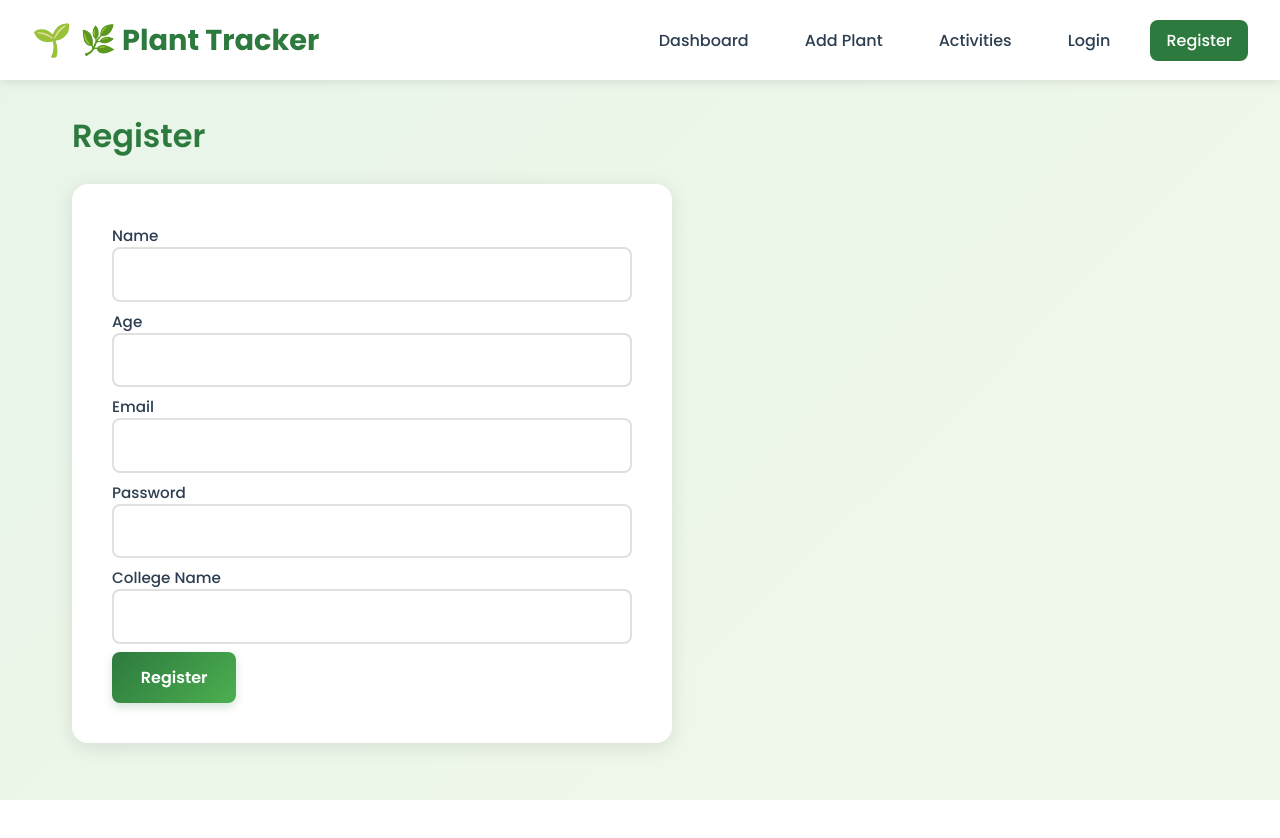
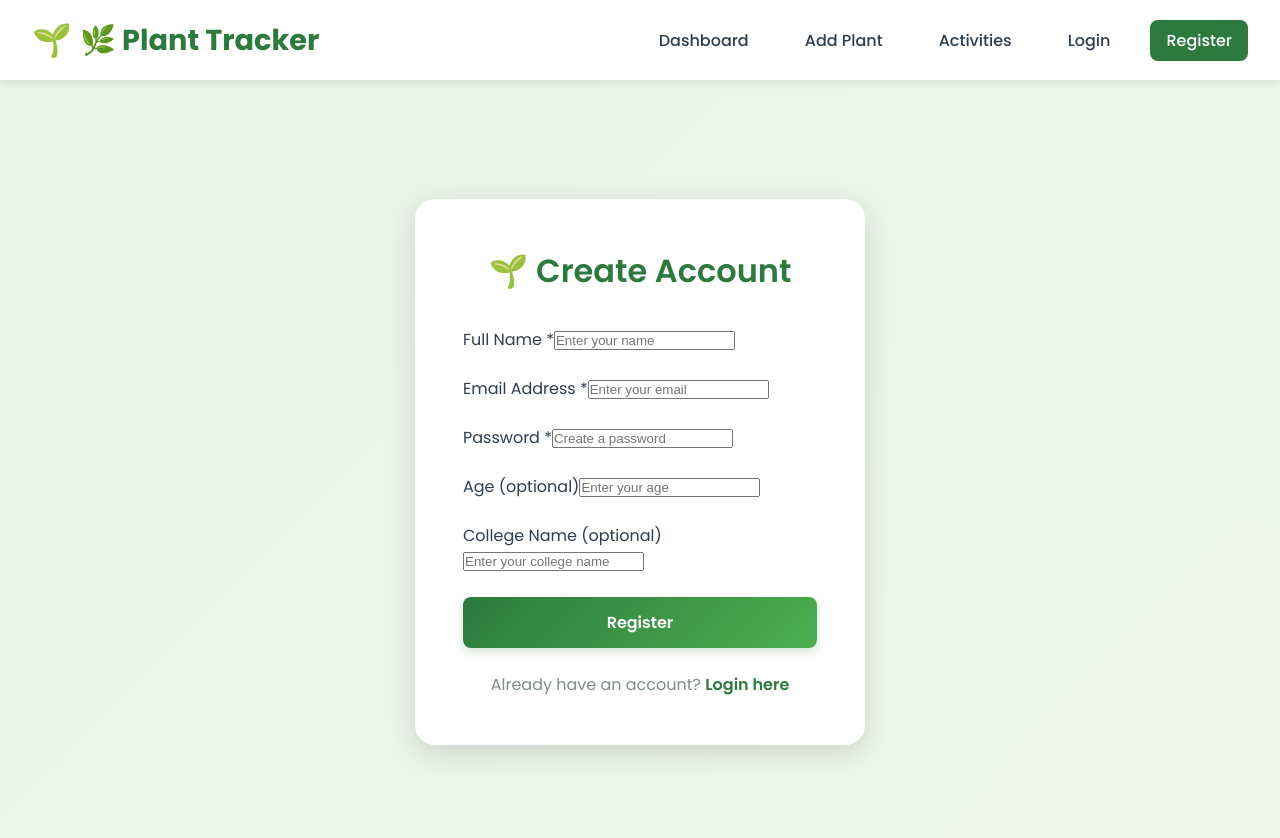
Before and after one commit to deepan-crypto/mern-intern-project, a React (Vite) app in the folder frontend/: page /register in a window 1280 px wide. Shown: the top 838 px of the page. Before the commit the page ends 800 px from the top, so only its background shows below. Built offline with nearby package versions, Linux system fonts and the light colour scheme.

Commit message:
Register

```diff
--- a/frontend/src/pages/Register.jsx
+++ b/frontend/src/pages/Register.jsx
@@ -1,44 +1,126 @@
-import React from 'react';
+// REGISTER PAGE
+// This is where new users create an account
+import React, { useState } from 'react';
+import { Link } from 'react-router-dom';
 
 export default function Register() {
-  const handleSubmit = (e) => {
-    e.preventDefault();
-    const form = e.target;
-    const data = {
-      name: form.name.value,
-      age: Number(form.age.value),
-      email: form.email.value,
-      password: form.password.value,
-      collegeName: form.collegeName.value
-    };
+  // Store all the form data using useState
+  const [name, setName] = useState('');
+  const [email, setEmail] = useState('');
+  const [password, setPassword] = useState('');
+  const [age, setAge] = useState('');
+  const [collegeName, setCollegeName] = useState('');
+  const [error, setError] = useState('');
+  const [loading, setLoading] = useState(false);
 
-    fetch('http://localhost:5000/api/register', {
+  // This function runs when user submits the registration form
+  const handleSubmit = async (e) => {
+    e.preventDefault(); // prevent page reload
+    setError(''); // clear old errors
+    setLoading(true);
+
+    try {
+      // Send registration data to backend
+      const response = await fetch('http://localhost:5000/api/register', {
         method: 'POST',
         headers: { 'Content-Type': 'application/json' },
-      body: JSON.stringify(data)
-    }).then(res => res.json())
-      .then(d => {
-        if (d.token) {
-          // store token and go to dashboard
-          localStorage.setItem('token', d.token);
+        body: JSON.stringify({
+          name,
+          email,
+          password,
+          age: age ? Number(age) : undefined,
+          collegeName
+        })
+      });
+
+      const data = await response.json();
+
+      if (data.token) {
+        // Registration successful! Save token and go to dashboard
+        localStorage.setItem('token', data.token);
         window.location = '/';
       } else {
-          alert(d.message || 'Registration failed');
+        // Show error (like "email already exists")
+        setError(data.message || 'Registration failed');
       }
-      }).catch(err => console.error('Register error', err));
+    } catch (err) {
+      setError('Network error. Please try again.');
+    } finally {
+      setLoading(false);
+    }
   };
 
   return (
-    <div>
-      <h2>Register</h2>
-      <form onSubmit={handleSubmit} className="form">
-        <label>Name <input name="name" required /></label>
-        <label>Age <input name="age" type="number" /></label>
-        <label>Email <input name="email" type="email" required /></label>
-        <label>Password <input name="password" type="password" required /></label>
-        <label>College Name <input name="collegeName" /></label>
-        <button type="submit">Register</button>
+    <div className="auth-container">
+      <div className="auth-card fade-in">
+        <h2>🌱 Create Account</h2>
+
+        {/* Show error message if any */}
+        {error && <div className="alert alert-error">{error}</div>}
+
+        <form onSubmit={handleSubmit}>
+          <div className="form-group">
+            <label>Full Name *</label>
+            <input
+              type="text"
+              value={name}
+              onChange={(e) => setName(e.target.value)}
+              required
+              placeholder="Enter your name"
+            />
+          </div>
+
+          <div className="form-group">
+            <label>Email Address *</label>
+            <input
+              type="email"
+              value={email}
+              onChange={(e) => setEmail(e.target.value)}
+              required
+              placeholder="Enter your email"
+            />
+          </div>
+
+          <div className="form-group">
+            <label>Password *</label>
+            <input
+              type="password"
+              value={password}
+              onChange={(e) => setPassword(e.target.value)}
+              required
+              placeholder="Create a password"
+            />
+          </div>
+
+          <div className="form-group">
+            <label>Age (optional)</label>
+            <input
+              type="number"
+              value={age}
+              onChange={(e) => setAge(e.target.value)}
+              placeholder="Enter your age"
+            />
+          </div>
+
+          <div className="form-group">
+            <label>College Name (optional)</label>
+            <input
+              type="text"
+              value={collegeName}
+              onChange={(e) => setCollegeName(e.target.value)}
+              placeholder="Enter your college name"
+            />
+          </div>
+
+          <button type="submit" className="button" disabled={loading} style={{ width: '100%' }}>
+            {loading ? 'Creating account...' : 'Register'}
+          </button>
         </form>
+
+        <div className="auth-link">
+          Already have an account? <Link to="/login">Login here</Link>
+        </div>
+      </div>
     </div>
   );
 }
```
Lines whose indentation alone changed are shown as unchanged.
